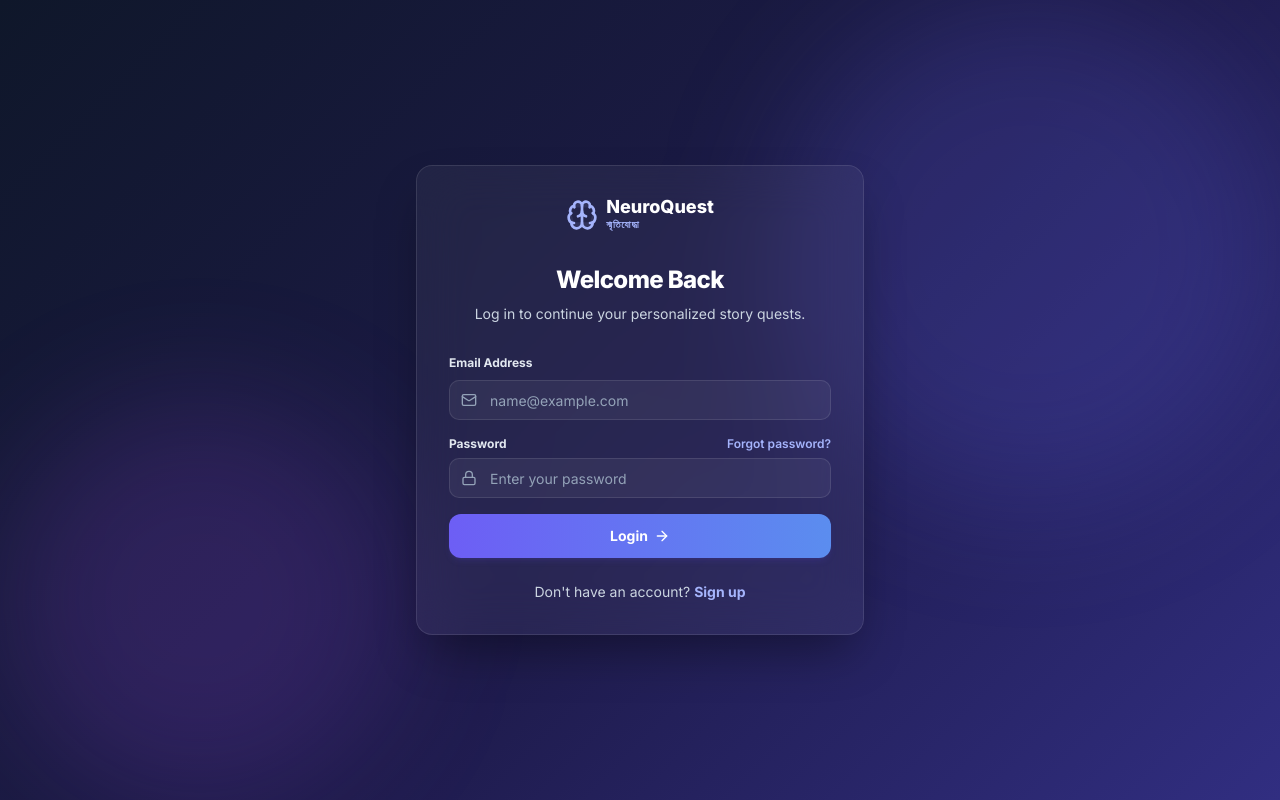
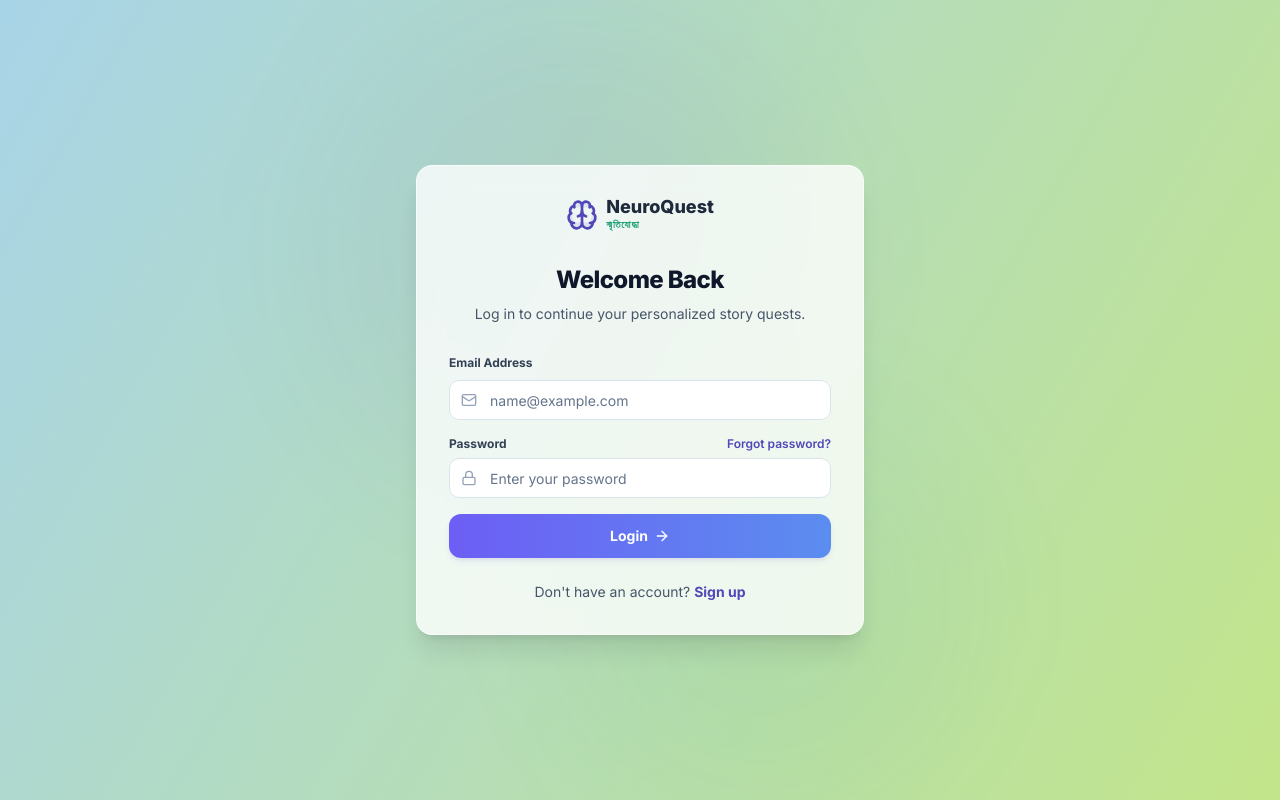
Before and after one commit to ShArafat58/NeuroQuest-Hackathon-Project, a Next.js app: page /login in a window 1280 px wide. Built offline with nearby package versions, Linux system fonts and the light colour scheme.

Commit message:
Login and forget pass page ui/ux updated

```diff
--- a/app/(auth)/login/page.tsx
+++ b/app/(auth)/login/page.tsx
@@ -81,21 +81,21 @@ function LoginContent() {
   };
 
   return (
-    <div className="relative min-h-screen w-full flex items-center justify-center p-6 flex-col overflow-hidden" style={{ background: "linear-gradient(135deg, #0F172A 0%, #1E1B4B 55%, #312E81 100%)" }}>
-      {/* Decorative glows */}
-      <div className="absolute top-0 right-0 w-[500px] h-[500px] bg-indigo-500/20 rounded-full blur-3xl pointer-events-none" />
-      <div className="absolute bottom-0 left-0 w-[400px] h-[400px] bg-purple-500/15 rounded-full blur-3xl pointer-events-none" />
+    <div className="relative min-h-screen w-full flex items-center justify-center p-6 flex-col overflow-hidden" style={{ background: "linear-gradient(120deg, #A8D4E8 0%, #C2E58A 100%)" }}>
+      {/* Subtle decorative circles */}
+      <div className="absolute top-0 left-1/4 w-[500px] h-[500px] bg-primary/5 rounded-full blur-3xl pointer-events-none" />
+      <div className="absolute bottom-0 right-1/4 w-[400px] h-[400px] bg-secondary/5 rounded-full blur-3xl pointer-events-none" />
 
       {/* Banner placed above the card */}
       {showBanner && (
-        <div className="relative z-10 w-full max-w-md mb-4 bg-indigo-500/15 border border-indigo-400/30 text-indigo-100 p-4 rounded-xl flex items-center justify-between shadow-lg backdrop-blur-sm animate-in fade-in slide-in-from-top-2 duration-300">
+        <div className="relative z-10 w-full max-w-md mb-4 bg-indigo-50/90 border border-indigo-200 text-indigo-800 p-4 rounded-xl flex items-center justify-between shadow-sm backdrop-blur-sm animate-in fade-in slide-in-from-top-2 duration-300">
           <div className="flex items-center gap-2.5">
-            <Info className="w-5 h-5 text-indigo-300 shrink-0" />
+            <Info className="w-5 h-5 text-primary shrink-0" />
             <span className="text-xs sm:text-sm font-semibold">{bannerText}</span>
           </div>
           <button
             onClick={() => setShowBanner(false)}
-            className="text-indigo-300 hover:text-white hover:bg-white/10 p-1.5 rounded-lg transition-colors"
+            className="text-indigo-500 hover:text-indigo-800 hover:bg-indigo-100/50 p-1.5 rounded-lg transition-colors"
           >
             <X className="w-4 h-4" />
           </button>
@@ -103,19 +103,19 @@ function LoginContent() {
       )}
 
       {/* Login Card */}
-      <div className="relative z-10 w-full max-w-md bg-white/5 backdrop-blur-xl border border-white/10 p-8 rounded-2xl shadow-2xl shadow-black/40 flex flex-col">
+      <div className="relative z-10 w-full max-w-md bg-white/80 backdrop-blur-md border border-white/60 p-8 rounded-2xl shadow-xl shadow-slate-900/10 flex flex-col">
         {/* Brand Header */}
         <Link href="/" className="flex items-center gap-2 mb-8 self-center">
-          <Brain className="w-8 h-8 text-indigo-300 fill-indigo-300/10" />
+          <Brain className="w-8 h-8 text-primary fill-primary/10" />
           <div className="flex flex-col text-left">
-            <span className="font-extrabold text-lg leading-none text-white">NeuroQuest</span>
-            <span className="text-[10px] text-indigo-300 font-bold tracking-widest uppercase">স্মৃতিযোদ্ধা</span>
+            <span className="font-extrabold text-lg leading-none text-slate-800">NeuroQuest</span>
+            <span className="text-[10px] text-secondary font-bold tracking-widest uppercase">স্মৃতিযোদ্ধা</span>
           </div>
         </Link>
 
         <div className="text-center space-y-2 mb-6">
-          <h1 className="text-2xl font-extrabold text-white">Welcome Back</h1>
-          <p className="text-sm text-slate-300">
+          <h1 className="text-2xl font-extrabold text-slate-900">Welcome Back</h1>
+          <p className="text-sm text-slate-600">
             Log in to continue your personalized story quests.
           </p>
         </div>
@@ -124,29 +124,29 @@ function LoginContent() {
         <form onSubmit={handleSubmit(onSubmit)} className="space-y-4">
           {/* Email */}
           <div className="space-y-1.5">
-            <Label htmlFor="email" className="text-xs font-bold text-slate-200">Email Address</Label>
+            <Label htmlFor="email" className="text-xs font-bold text-slate-700">Email Address</Label>
             <div className="relative">
               <Mail className="absolute left-3 top-3 w-4 h-4 text-slate-400" />
               <Input
                 id="email"
                 type="email"
                 placeholder="name@example.com"
-                className="pl-10 bg-white/5 border-white/10 text-white placeholder:text-slate-400 focus-visible:ring-indigo-400"
+                className="pl-10 bg-white"
                 {...register("email")}
               />
             </div>
             {errors.email && (
-              <p className="text-xs text-red-400 font-semibold">{errors.email.message}</p>
+              <p className="text-xs text-red-500 font-semibold">{errors.email.message}</p>
             )}
           </div>
 
           {/* Password */}
           <div className="space-y-1.5">
             <div className="flex justify-between items-center">
-              <Label htmlFor="password" className="text-xs font-bold text-slate-200">Password</Label>
+              <Label htmlFor="password" className="text-xs font-bold text-slate-700">Password</Label>
               <Link
                 href="/forgot-password"
-                className="text-xs font-semibold text-indigo-300 hover:underline"
+                className="text-xs font-semibold text-primary hover:underline"
               >
                 Forgot password?
               </Link>
@@ -157,12 +157,12 @@ function LoginContent() {
                 id="password"
                 type="password"
                 placeholder="Enter your password"
-                className="pl-10 bg-white/5 border-white/10 text-white placeholder:text-slate-400 focus-visible:ring-indigo-400"
+                className="pl-10 bg-white"
                 {...register("password")}
               />
             </div>
             {errors.password && (
-              <p className="text-xs text-red-400 font-semibold">{errors.password.message}</p>
+              <p className="text-xs text-red-500 font-semibold">{errors.password.message}</p>
             )}
           </div>
 
@@ -170,7 +170,7 @@ function LoginContent() {
           <Button
             type="submit"
             disabled={isLoading}
-            className="w-full bg-gradient-to-r from-[#6D5EF5] to-[#5B8DEF] text-white hover:shadow-lg hover:shadow-purple-500/40 transition-all duration-200 font-bold h-11 shadow-md shadow-primary/20 mt-2"
+            className="w-full bg-gradient-to-r from-[#6D5EF5] to-[#5B8DEF] text-white hover:shadow-lg hover:shadow-purple-500/25 transition-all duration-200 font-bold h-11 shadow-md shadow-primary/10 mt-2"
           >
             {isLoading ? (
               <span className="flex items-center justify-center gap-2">
@@ -187,9 +187,9 @@ function LoginContent() {
         </form>
 
         {/* Links to signup */}
-        <div className="text-center mt-6 text-sm text-slate-300">
+        <div className="text-center mt-6 text-sm text-slate-600">
           Don&apos;t have an account?{" "}
-          <Link href="/signup" className="text-indigo-300 hover:underline font-bold transition-all">
+          <Link href="/signup" className="text-primary hover:underline font-bold transition-all">
             Sign up
           </Link>
         </div>
@@ -202,8 +202,8 @@ export default function LoginPage() {
   return (
     <Suspense
       fallback={
-        <div className="min-h-screen w-full flex items-center justify-center" style={{ background: "linear-gradient(135deg, #0F172A 0%, #1E1B4B 55%, #312E81 100%)" }}>
-          <div className="text-slate-300 text-sm font-medium">Loading...</div>
+        <div className="min-h-screen w-full flex items-center justify-center" style={{ background: "linear-gradient(120deg, #A8D4E8 0%, #C2E58A 100%)" }}>
+          <div className="text-slate-600 text-sm font-medium">Loading...</div>
         </div>
       }
     >
```
Also changed, not shown: app/(auth)/forgot-password/page.tsx (+34 -34 lines).
